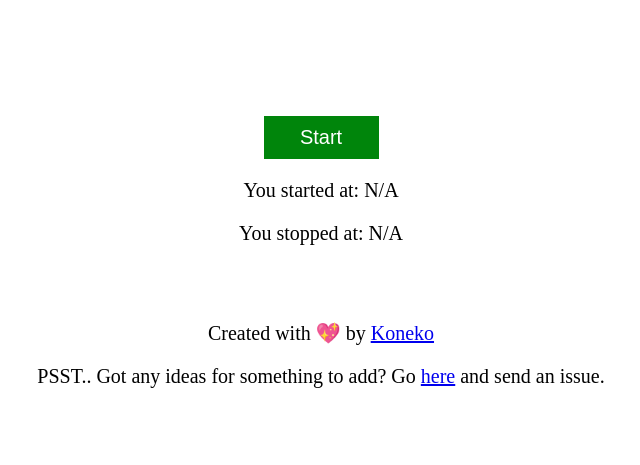
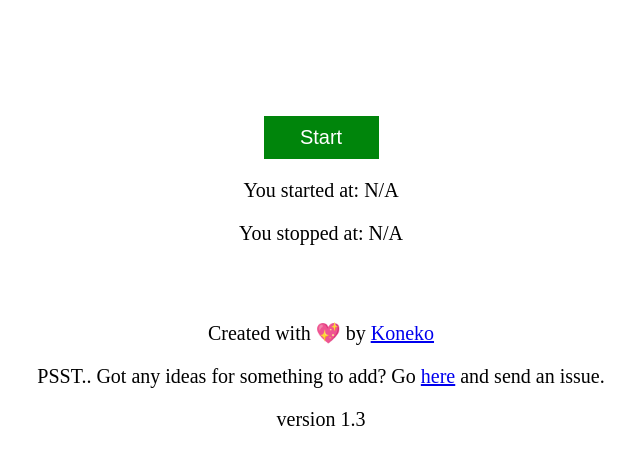
Before and after one commit to koneko/cattime, a plain HTML site: page index.html in a window 1280 px wide. Shown: the part 223-688 px from the top of the page, without its empty margins (319-959 px from the left). Drawn offline with Linux system fonts and the light colour scheme.

Commit message:
added ver number

```diff
--- a/index.html
+++ b/index.html
@@ -20,6 +20,7 @@
     <div style="text-align:center;">
     <p id="smol">Created with 💖 by <a href="https://github.com/koneko/" id="smol">Koneko</a></p>
     <p id="smol">PSST.. Got any ideas for something to add? Go <a href="https://github.com/koneko/cattime/issues/" id="smol">here</a> and send an issue.</p>
+     <p id="smol">version 1.3</p>
     </div>
   </body>
 </html>
```
